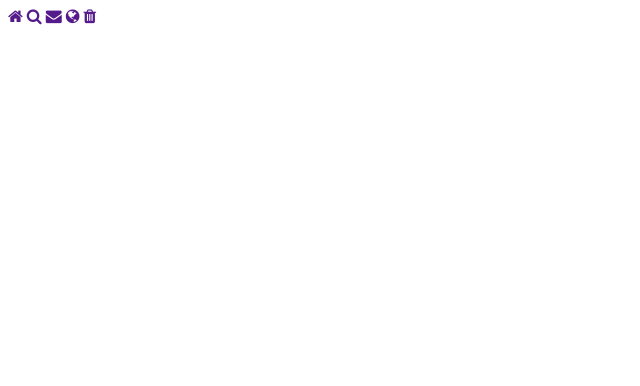
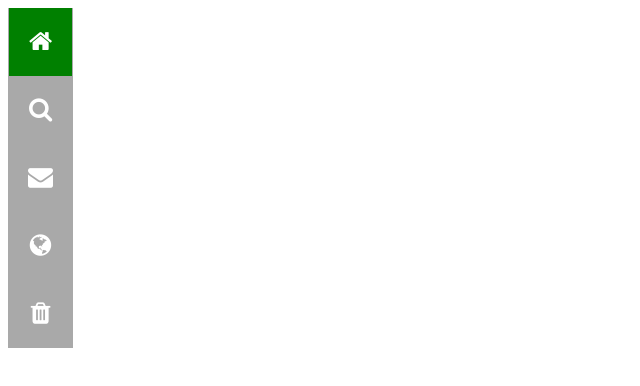
Before and after one commit to davidk63/vertical-menus, a plain HTML site: page index.html in a window 1280 px wide. Shown: the whole page, without its empty margins (0-640 px from the left). Drawn offline with Linux system fonts and the light colour scheme.

Commit message:
added vertical menu styles using flex

```diff
--- a/index.html
+++ b/index.html
@@ -9,8 +9,8 @@
     <link rel="stylesheet" href="style.css">
 </head>
 <body>
-    <div>
-        <a href=""><i class="fa  fa-home"></i></a>
+    <div class="menu_bars">
+        <a href="" class="home"><i class="fa fa-home"></i></a>
         <a href=""><i class="fa fa-search"></i></a>
         <a href=""><i class="fa fa-envelope"></i></a>
         <a href=""><i class="fa fa-globe"></i></a>
--- a/style.css
+++ b/style.css
@@ -0,0 +1,20 @@
+.menu_bars{
+    display: inline-flex;
+    flex-direction: column;
+    background-color: darkgrey;
+
+justify-content: space-between;
+align-items: center;
+
+}
+a{
+    padding: 20px;
+    font-size: 25px;
+    color: white;
+}
+.home{
+    background-color: green;
+}
+a:hover{
+    background-color: black;
+}
```
